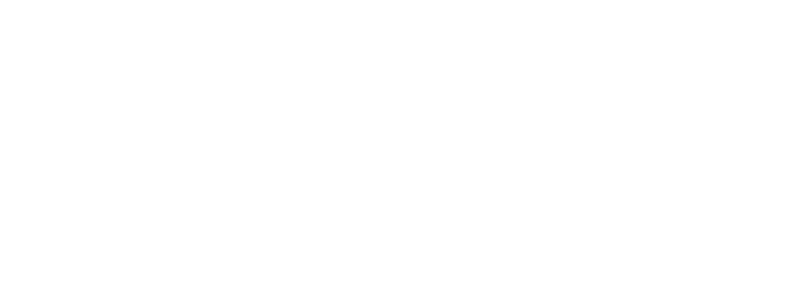
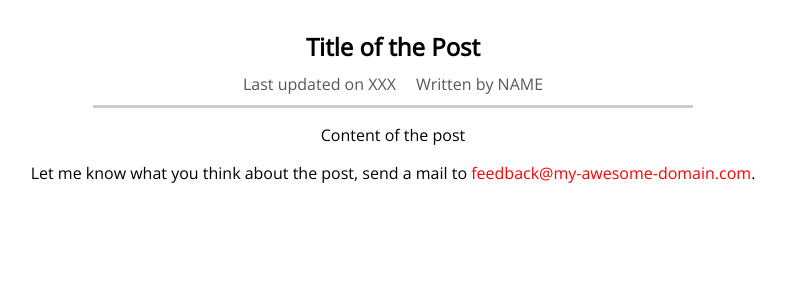
Before and after one commit to mohammaDJ23/advance-nuxt, a Nuxt app: page /posts/1 in a window 1280 px wide. Before the commit this address had no page. Shown: the top 300 px of the page, without its empty margins (247-1033 px from the left). Built offline with nearby package versions, Linux system fonts and the light colour scheme.

Commit message:
adding external fonts

```diff
--- /dev/null
+++ b/layouts/default.vue
@@ -0,0 +1,14 @@
+<template>
+  <div><Nuxt /></div>
+</template>
+
+<style>
+html {
+  font-family: "Open Sans", sans-serif;
+}
+
+body {
+  margin: 0;
+  padding: 0;
+}
+</style>
--- a/nuxt.config.js
+++ b/nuxt.config.js
@@ -1,25 +1,27 @@
 export default {
   // Global page headers: https://go.nuxtjs.dev/config-head
   head: {
-    title: 'advance-nuxt',
+    title: "advance-nuxt",
     meta: [
-      { charset: 'utf-8' },
-      { name: 'viewport', content: 'width=device-width, initial-scale=1' },
-      { hid: 'description', name: 'description', content: '' },
-      { name: 'format-detection', content: 'telephone=no' }
+      { charset: "utf-8" },
+      { name: "viewport", content: "width=device-width, initial-scale=1" },
+      { hid: "description", name: "description", content: "" },
+      { name: "format-detection", content: "telephone=no" },
     ],
     link: [
-      { rel: 'icon', type: 'image/x-icon', href: '/favicon.ico' }
-    ]
+      { rel: "icon", type: "image/x-icon", href: "/favicon.ico" },
+      {
+        rel: "stylesheet",
+        href: "https://fonts.googleapis.com/css?family=Open+Sans",
+      },
+    ],
   },
 
   // Global CSS: https://go.nuxtjs.dev/config-css
-  css: [
-  ],
+  css: [],
 
   // Plugins to run before rendering page: https://go.nuxtjs.dev/config-plugins
-  plugins: [
-  ],
+  plugins: [],
 
   // Auto import components: https://go.nuxtjs.dev/config-components
   components: true,
@@ -27,31 +29,30 @@ export default {
   // Modules for dev and build (recommended): https://go.nuxtjs.dev/config-modules
   buildModules: [
     // https://go.nuxtjs.dev/typescript
-    '@nuxt/typescript-build',
+    "@nuxt/typescript-build",
   ],
 
   // Modules: https://go.nuxtjs.dev/config-modules
   modules: [
     // https://go.nuxtjs.dev/axios
-    '@nuxtjs/axios',
+    "@nuxtjs/axios",
     // https://go.nuxtjs.dev/pwa
-    '@nuxtjs/pwa',
+    "@nuxtjs/pwa",
   ],
 
   // Axios module configuration: https://go.nuxtjs.dev/config-axios
   axios: {
     // Workaround to avoid enforcing hard-coded localhost:3000: https://github.com/nuxt-community/axios-module/issues/308
-    baseURL: '/',
+    baseURL: "/",
   },
 
   // PWA module configuration: https://go.nuxtjs.dev/pwa
   pwa: {
     manifest: {
-      lang: 'en'
-    }
+      lang: "en",
+    },
   },
 
   // Build Configuration: https://go.nuxtjs.dev/config-build
-  build: {
-  }
-}
+  build: {},
+};
--- /dev/null
+++ b/pages/about/index.vue
@@ -0,0 +1,36 @@
+<template>
+  <div class="about-page">
+    <h1>This is my absolutely fantastic "About Me" Page!</h1>
+    <p>
+      Lorem ipsum, dolor sit amet consectetur adipisicing elit. Totam officiis
+      ab voluptatibus assumenda error quas deleniti eius? Suscipit, numquam?
+      Quis aliquid non animi numquam amet voluptas dolorum sunt aspernatur
+      commodi?
+    </p>
+    <p>
+      Lorem ipsum, dolor sit amet consectetur adipisicing elit. Totam officiis
+      ab voluptatibus assumenda error quas deleniti eius? Suscipit, numquam?
+      Quis aliquid non animi numquam amet voluptas dolorum sunt aspernatur
+      commodi?
+    </p>
+    <p>
+      Lorem ipsum, dolor sit amet consectetur adipisicing elit. Totam officiis
+      ab voluptatibus assumenda error quas deleniti eius? Suscipit, numquam?
+      Quis aliquid non animi numquam amet voluptas dolorum sunt aspernatur
+      commodi?
+    </p>
+    <p>
+      Lorem ipsum, dolor sit amet consectetur adipisicing elit. Totam officiis
+      ab voluptatibus assumenda error quas deleniti eius? Suscipit, numquam?
+      Quis aliquid non animi numquam amet voluptas dolorum sunt aspernatur
+      commodi?
+    </p>
+  </div>
+</template>
+
+<style scoped>
+.about-page {
+  text-align: center;
+  padding: 30px;
+}
+</style>
--- a/pages/index.vue
+++ b/pages/index.vue
@@ -1,11 +1,11 @@
 <template>
-  <Tutorial/>
+  <Tutorial />
 </template>
 
 <script lang="ts">
-import Vue from 'vue'
+import Vue from "vue";
 
 export default Vue.extend({
-  name: 'IndexPage'
-})
+  name: "IndexPage",
+});
 </script>
--- /dev/null
+++ b/pages/posts/_id/index.vue
@@ -0,0 +1,74 @@
+<template>
+  <div class="single-post-page">
+    <section class="post">
+      <h1 class="post-title">Title of the Post</h1>
+      <div class="post-details">
+        <div class="post-detail">Last updated on XXX</div>
+        <div class="post-detail">Written by NAME</div>
+      </div>
+      <p class="post-content">Content of the post</p>
+    </section>
+    <section class="post-feedback">
+      <p>
+        Let me know what you think about the post, send a mail to
+        <a href="mailto:feedback@my-awesome-domain.com"
+          >feedback@my-awesome-domain.com</a
+        >.
+      </p>
+    </section>
+  </div>
+</template>
+
+<style scoped>
+.single-post-page {
+  padding: 30px;
+  text-align: center;
+  box-sizing: border-box;
+}
+
+.post {
+  width: 100%;
+}
+
+@media (min-width: 768px) {
+  .post {
+    width: 600px;
+    margin: auto;
+  }
+}
+
+.post-title {
+  margin: 0;
+}
+
+.post-details {
+  padding: 10px;
+  box-sizing: border-box;
+  border-bottom: 3px solid #ccc;
+  display: flex;
+  justify-content: center;
+  align-items: center;
+  flex-direction: column;
+}
+
+@media (min-width: 768px) {
+  .post-details {
+    flex-direction: row;
+  }
+}
+
+.post-detail {
+  color: rgb(88, 88, 88);
+  margin: 0 10px;
+}
+
+.post-feedback a {
+  color: red;
+  text-decoration: none;
+}
+
+.post-feedback a:hover,
+.post-feedback a:active {
+  color: salmon;
+}
+</style>
--- /dev/null
+++ b/pages/posts/index.vue
@@ -0,0 +1,11 @@
+<template>
+  <div class="posts-page"></div>
+</template>
+
+<style scoped>
+.posts-page {
+  display: flex;
+  justify-content: center;
+  align-items: center;
+}
+</style>
```
